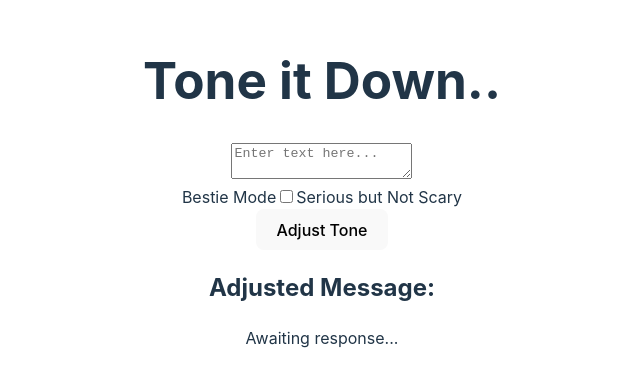
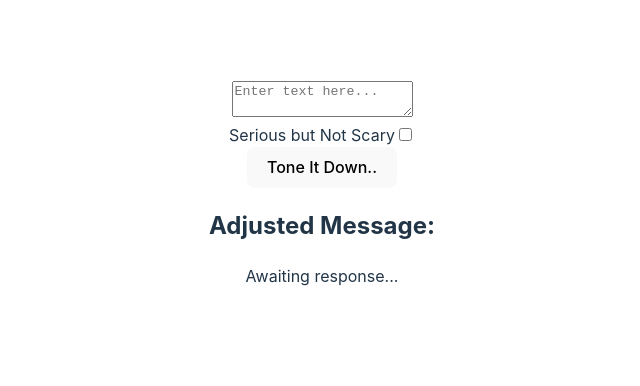
Before and after one commit to cld0033/Tone_It_Down, a React app in the folder ToneItDown/: page / in a window 1280 px wide. Shown: the part 208-594 px from the top of the page, without its empty margins (318-958 px from the left). Built offline with nearby package versions, Linux system fonts and the light colour scheme; the HTML template or start-up script is replaced by a standard one.

Commit message:
change frontend
omitted title and added it to button. changed a few colors

```diff
--- a/ToneItDown/popup.css
+++ b/ToneItDown/popup.css
@@ -48,11 +48,13 @@ textarea:focus {
 }
 
 .tone-options {
-    margin-bottom: 20px;
+    margin-bottom: 25px;
     width: 100%;
     display: flex;
     justify-content: space-between;
     align-items: center;
+    padding: 10px; /* Add padding to make the tone options more spacious */
+    font-size: 1.2em; /* Increase font size for better readability */
 }
 
 label.switch {
@@ -75,7 +77,7 @@ label.switch .slider {
     left: 0;
     right: 0;
     bottom: 0;
-    background-color: #ccd1d9; /* Softer default color */
+    background-color: #f39912; /* Default color for Mode A */
     transition: 0.4s;
     border-radius: 28px;
     box-shadow: inset 0 0 5px rgba(0, 0, 0, 0.2); /* Added inner shadow */
@@ -95,7 +97,7 @@ label.switch .slider:before {
 }
 
 label.switch input:checked + .slider {
-    background-color: #4caf50; /* Green for an active state */
+    background-color: #eade5d; /* Color for Mode B when checked */
 }
 
 label.switch input:checked + .slider:before {
@@ -104,7 +106,7 @@ label.switch input:checked + .slider:before {
 
 button {
     padding: 12px 16px;
-    background-color: #007bff;
+    background-color: #007bffef;
     color: white;
     border: none;
     border-radius: 8px; /* More rounded corners */
@@ -123,11 +125,12 @@ button:hover {
 
 #outputContainer {
     width: 100%;
-    background-color: #f8f9fa; /* Light grey for better readability */
-    padding: 15px;
+    background-color: #f8f9fa;
+    padding: 10px; /* Reduce padding to make the content more compact */
     border-radius: 8px;
     margin-top: 10px;
     box-shadow: inset 0 0 5px rgba(0, 0, 0, 0.1); /* Inner shadow for a sunken effect */
+    text-align: left; /* Align text to the left */
 }
 
 #outputText {
@@ -141,5 +144,5 @@ button:hover {
 /* Add transition effects to give smooth interaction feedback */
 input:focus, button:focus, textarea:focus {
     outline: none;
-    box-shadow: 0 0 5px #007bff; /* Highlight elements with focus */
+    box-shadow: 0 0 5px #ed8f3d; /* Highlight elements with focus */
 }
--- a/ToneItDown/src/App.jsx
+++ b/ToneItDown/src/App.jsx
@@ -64,7 +64,6 @@ function App() {
 
   return (
     <div className="popup-container">
-      <h1>Tone it Down..</h1>
       <textarea
         id="inputText"
         placeholder="Enter text here..."
@@ -72,7 +71,7 @@ function App() {
         onChange={(e) => setInputText(e.target.value)}
       ></textarea>
       <div className="tone-options">
-        <label htmlFor="toneToggle">Bestie Mode</label>
+        <span id="toneLabel">{isFriendlyTone ? "Bestie Mode" : "Serious but Not Scary"}</span>
         <label className="switch">
           <input
             type="checkbox"
@@ -82,12 +81,11 @@ function App() {
           />
           <span className="slider"></span>
         </label>
-        <span>Serious but Not Scary</span>
       </div>
-      <button onClick={handleResponse}>Adjust Tone</button>
+      <button id="adjustToneButton" onClick={handleResponse}>Tone It Down..</button>
       <div id="outputContainer">
         <h2>Adjusted Message:</h2>
-        <p key={summary}>{summary}</p>
+        <p id="outputText">{summary}</p>
       </div>
     </div>
   );
```
